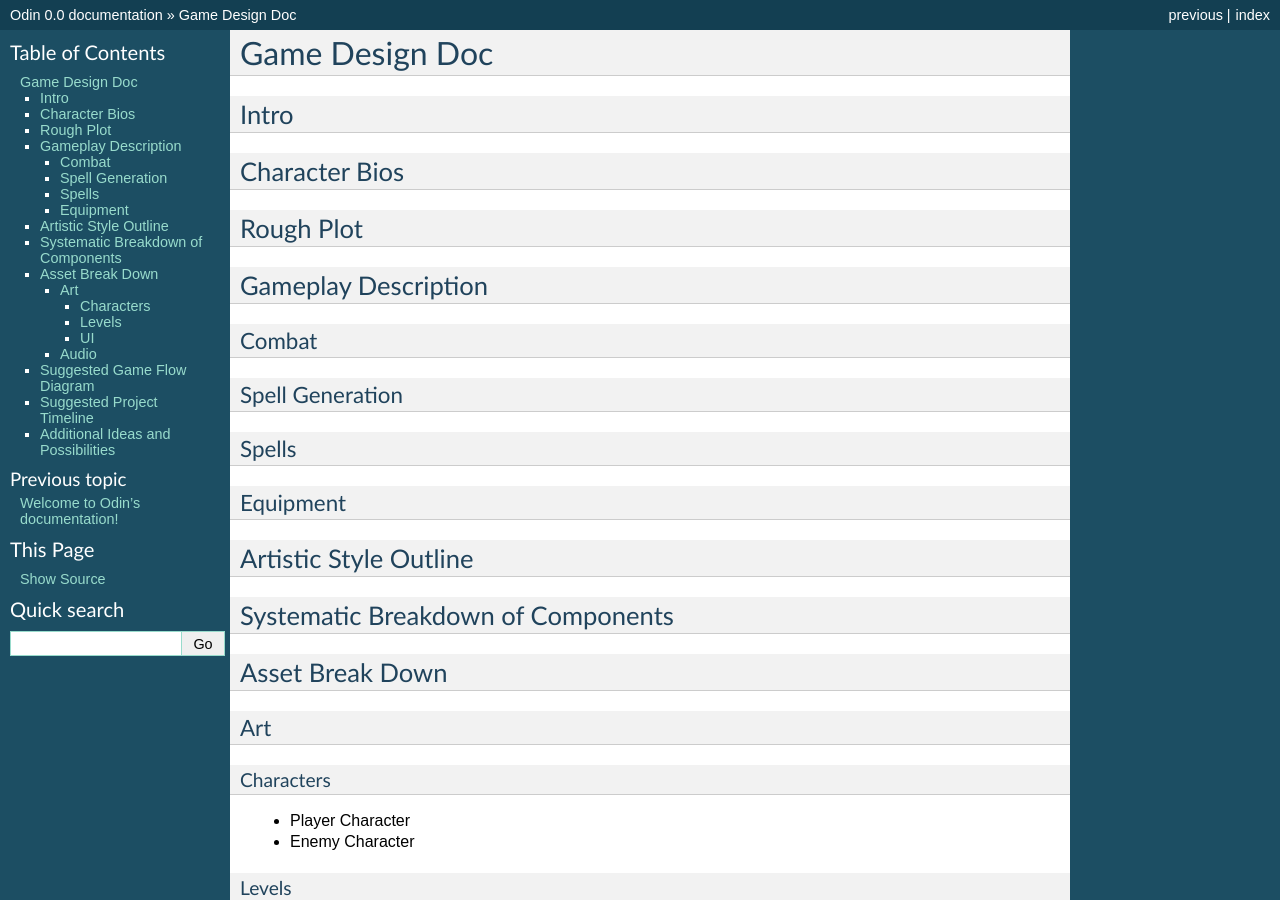
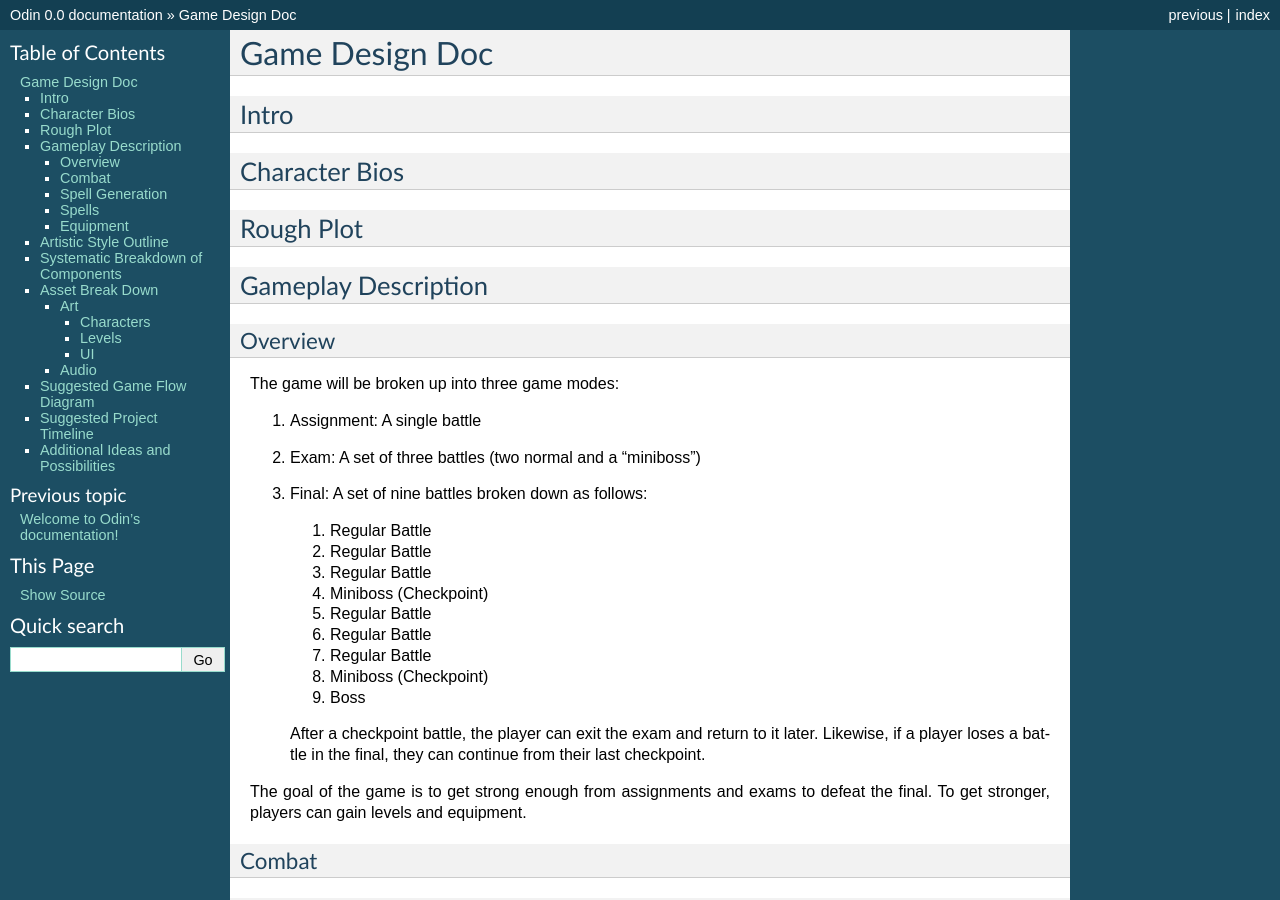
Before and after one commit to Moguri/odin, a Sphinx documentation site: the page built from docs/gdd.rst, in a window 1280 px wide and 900 px high. Built offline with Sphinx 7.4.7, drawn with Linux system fonts in a browser that asks for light colours.

Commit message:
GDD: Adding a short overview of the game.

```diff
--- a/docs/gdd.rst
+++ b/docs/gdd.rst
@@ -13,6 +13,31 @@ Rough Plot
 
 Gameplay Description
 ====================
+
+Overview
+--------
+
+The game will be broken up into three game modes:
+
+#. Assignment: A single battle
+#. Exam: A set of three battles (two normal and a "miniboss")
+#. Final: A set of nine battles broken down as follows:
+
+   #. Regular Battle
+   #. Regular Battle
+   #. Regular Battle
+   #. Miniboss (Checkpoint)
+   #. Regular Battle
+   #. Regular Battle
+   #. Regular Battle
+   #. Miniboss (Checkpoint)
+   #. Boss
+
+   After a checkpoint battle, the player can exit the exam and return to it later.
+   Likewise, if a player loses a battle in the final, they can continue from their last checkpoint.
+
+The goal of the game is to get strong enough from assignments and exams to defeat the final.
+To get stronger, players can gain levels and equipment.
 
 Combat
 ------
```
